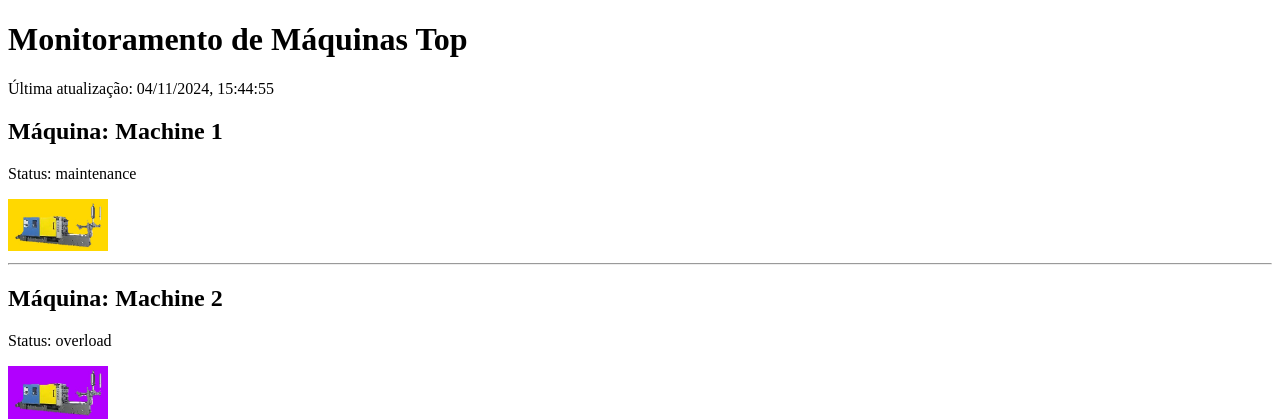
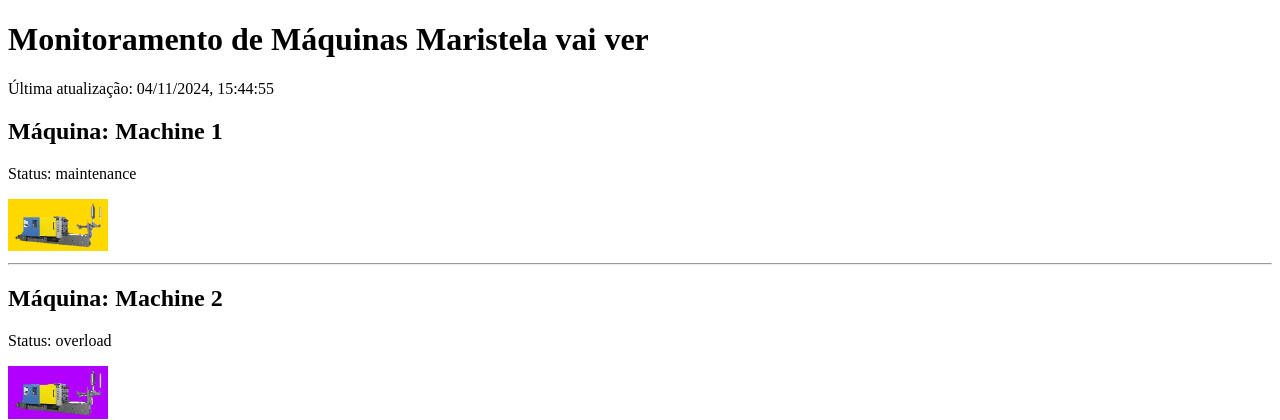
Before and after one commit to oMaestro174/monmachines, a PHP site: page / in a window 1280 px wide. Shown: the top 420 px of the page. Run offline with PHP 8.4, Linux system fonts and the light colour scheme; data comes from the database, SQL or seed files in the repository; data that the repository does not hold is empty.

Commit message:
pra maristela ver
Update index.php

```diff
--- a/backend/index.php
+++ b/backend/index.php
@@ -60,7 +60,7 @@
     </script>
 </head>
 <body>
-    <h1>Monitoramento de Máquinas Top</h1>
+    <h1>Monitoramento de Máquinas Maristela vai ver</h1>
     <p id="ultima-atualizacao"></p>
     <div id="machines"></div>
 </body>
```
